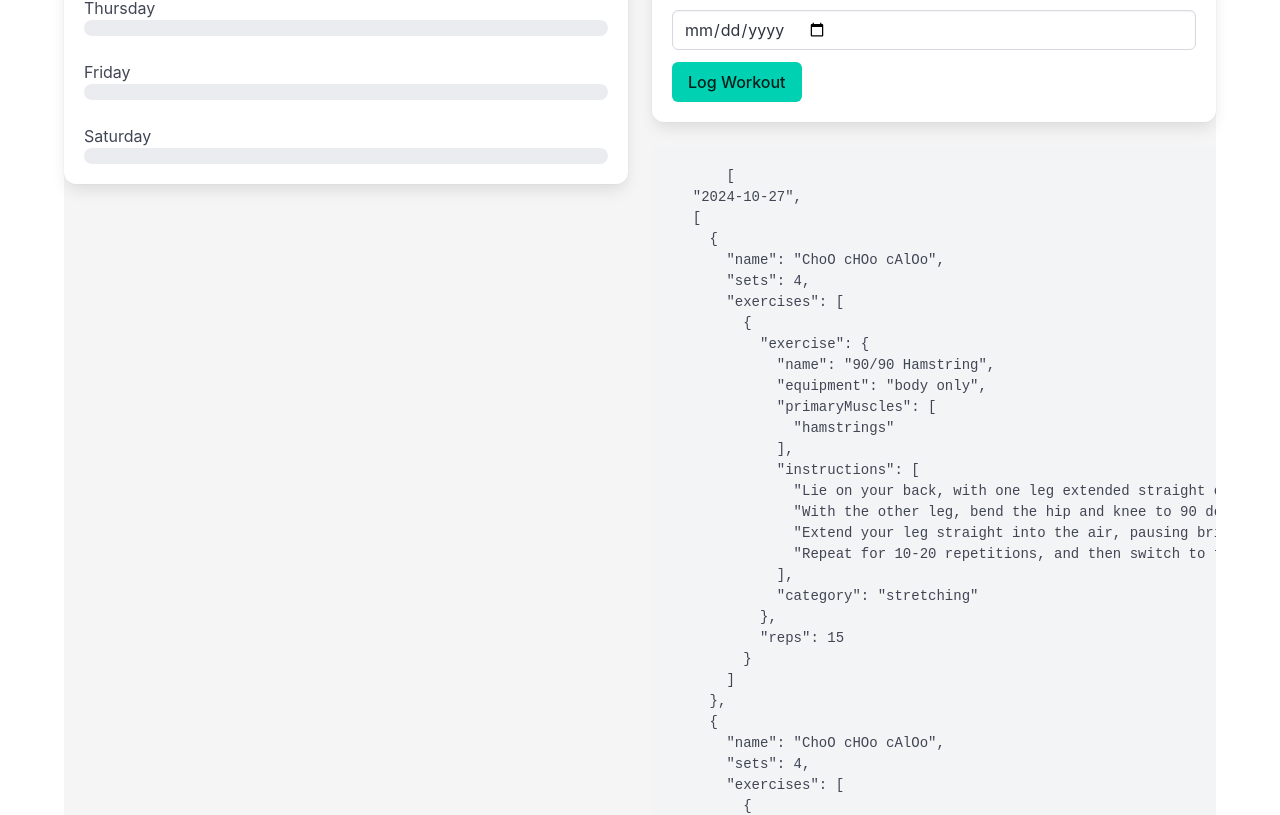
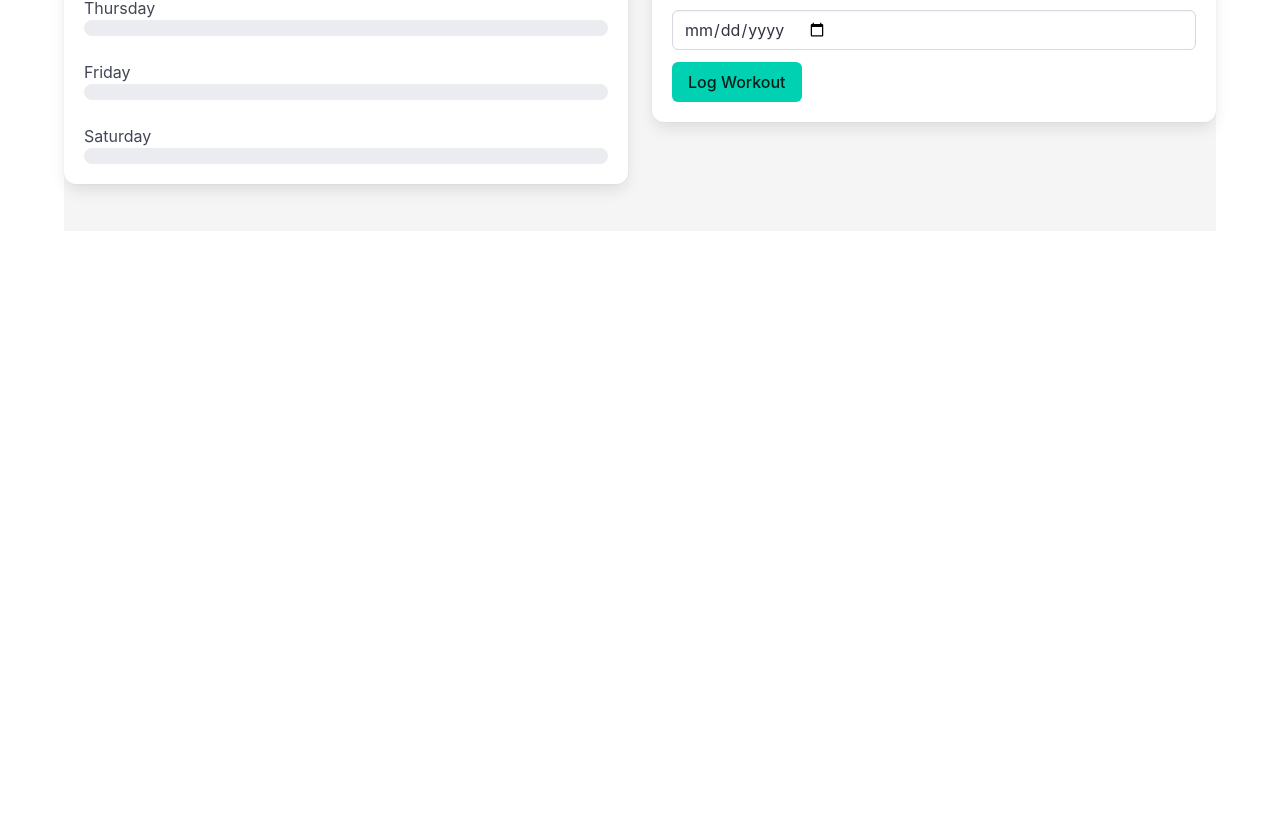
Before and after one commit to NicoPotamus/WebDevProj, a Vue app in the folder Client/: page / in a window 1280 px wide. Shown: the part 625-1440 px from the top of the page. After the commit the page ends 856 px from the top, so only its background shows below. Built offline with nearby package versions, Linux system fonts and the light colour scheme.

Commit message:
Pad 0 for single digit day of month

```diff
--- a/Client/src/model/user.ts
+++ b/Client/src/model/user.ts
@@ -57,8 +57,8 @@ workoutMap.set('2024-10-28', [choochooWorkout])
 workoutMap.set('2024-10-29', [choochooWorkout])
 workoutMap.set('2024-10-30', [choochooWorkout])
 workoutMap.set('2024-10-31', [choochooWorkout])
-workoutMap.set('2024-11-1', [choochooWorkout])
-workoutMap.set('2024-11-2', [choochooWorkout])
+workoutMap.set('2024-11-07', [choochooWorkout])
+workoutMap.set('2024-11-09', [choochooWorkout])
 
 const nicoStats: Stats = {
   recordedWorkouts: workoutMap,
--- a/Client/src/pages/index.vue
+++ b/Client/src/pages/index.vue
@@ -12,10 +12,7 @@ const today = new Date() // get current date
 const sDay = today.getDate() - today.getDay()
 const sundayDate = new Date(today.setDate(sDay)).toDateString()
 
-
-
-
- // First day is the day of the month - the day of the week
+// First day is the day of the month - the day of the week
 
 const weeklyStats = ref([0, 0, 0, 0, 0, 0, 0])
 console.log('userWorkouts: before addition', userStats?.recordedWorkouts)
@@ -29,14 +26,12 @@ function stringifyDate(date: Date): string {
     '-' +
     (date.getMonth() + 1) +
     '-' +
-    date.getDate() +
+    String(date.getDate()).padStart(2, '0') +
     ''
   return str
 }
 
-
 function compileStats() {
-
   const curr = new Date() // get current date
   const first = curr.getDate() - curr.getDay()
 
@@ -44,14 +39,10 @@ function compileStats() {
     const date = new Date(curr)
     date.setDate(first + i)
     console.log('date: ', date)
-    console.log('first and i: ', first, i)
     const userStatMap = userStats?.recordedWorkouts
     weeklyStats.value[i] = userStatMap?.get(stringifyDate(date))?.length ?? 0
-    //console.log(date)
+    console.log("value for date ^^", weeklyStats.value[i])
   }
-  console.log('final array from loop', weeklyStats.value)
-  console.log('get nov 2 from oct 33', new Date(curr.setDate(4)))
-  console.log('get nov 2 from oct 33', new Date(curr.setDate(first + 6)).toDateString())
 }
 
 //Log a workout
@@ -59,7 +50,8 @@ const workoutDate = ref<string>('') //default date of today
 const workoutPerformed = ref<Workout>()
 
 function logWorkout() {
-  console.log('workout DAte', workoutDate.value)
+  console.log('workout DAte', new Date(workoutDate.value))
+
   if (workoutDate.value && workoutPerformed.value) {
     const workouts = userStats?.recordedWorkouts.get(workoutDate.value)
     console.log(workouts)
@@ -206,10 +198,6 @@ function setWorkout(workout: Workout) {
           Log Workout
         </button>
       </div>
-      <pre v-for="(x, key) in user.stats.recordedWorkouts" :key="key">
-      {{ x }}
-    </pre
-      >
     </div>
   </div>
 </template>
```
